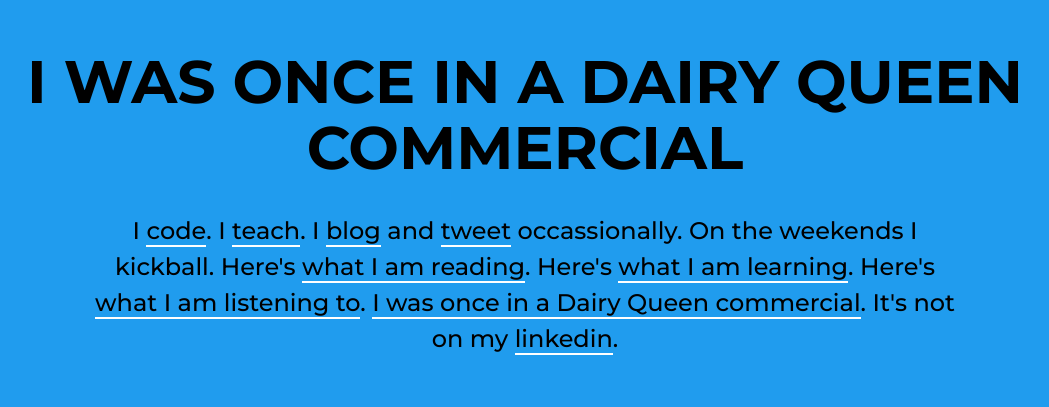
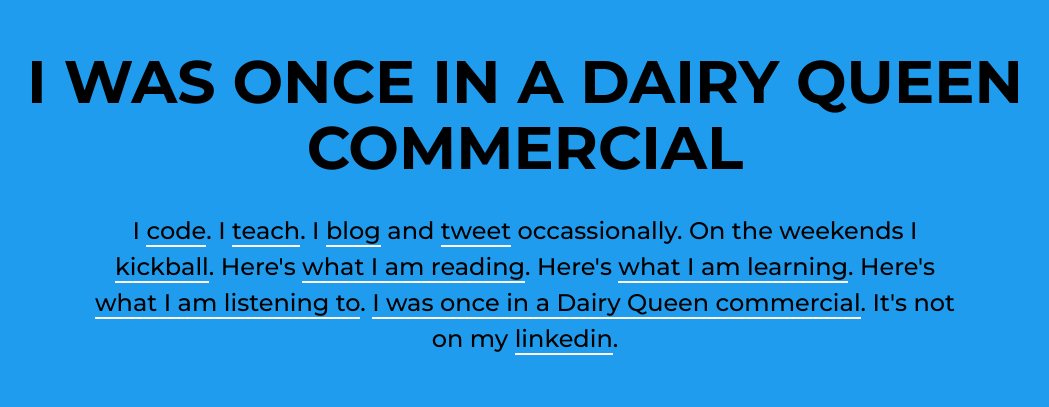
Before and after one commit to joshuabamboo/hello, a plain HTML site: page index.html in a window 1280 px wide. Shown: the part 111-518 px from the top of the page, without its empty margins (115-1164 px from the left). Drawn offline with Linux system fonts and the light colour scheme.

Commit message:
add kickball pic

```diff
--- a/index.html
+++ b/index.html
@@ -40,7 +40,9 @@
                   <a href="http://joshuabamboo.github.io/" target="_blank" rel="noopener noreferrer">blog</a>
                   and
                   <a href="https://twitter.com/joshuabamboo" target="_blank" rel="noopener noreferrer">tweet</a> occassionally.
-                  On the weekends I kickball. Here's
+                  On the weekends I
+                  <a href="img/kickball.jpg" target="_blank" rel="noopener noreferrer">kickball</a>.
+                  Here's
                   <a href="https://www.goodreads.com/book/show/8201080-the-master-switch" target="_blank" rel="noopener noreferrer">what I am reading</a>.
                   Here's
                   <a href="https://devchat.tv/js-jabber/jsj-359-productivity-with-mani-vaya/" target="_blank" rel="noopener noreferrer">what I am learning</a>.
```
Also changed, not shown: img/kickball.jpg (added).
